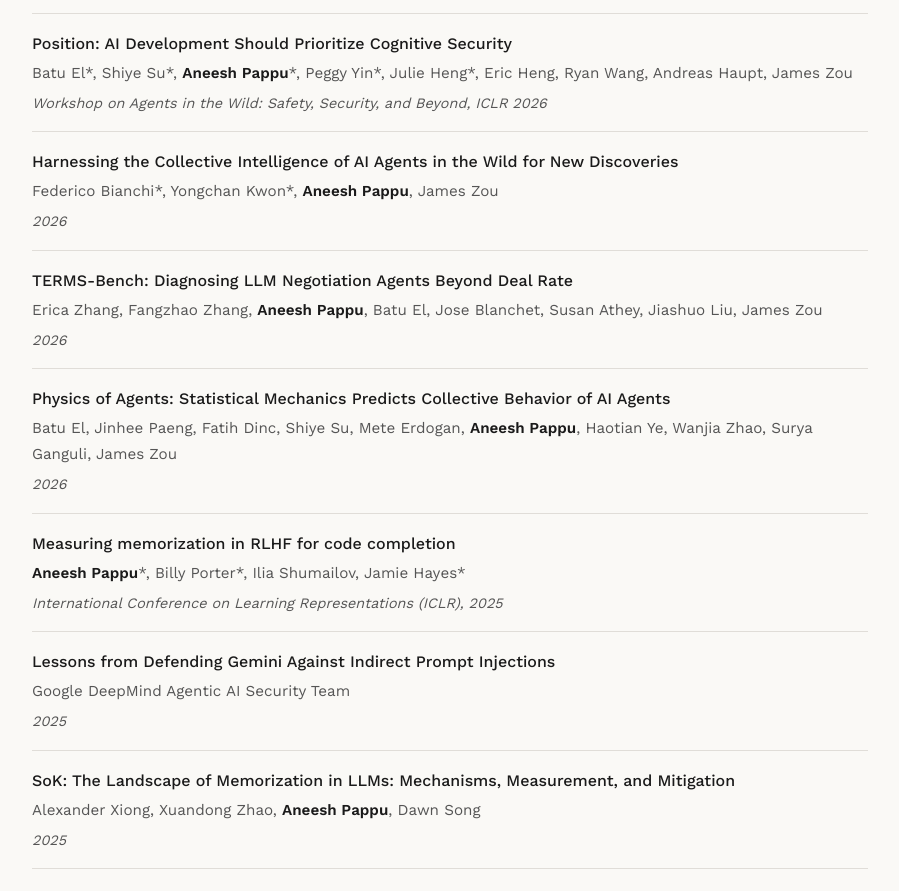
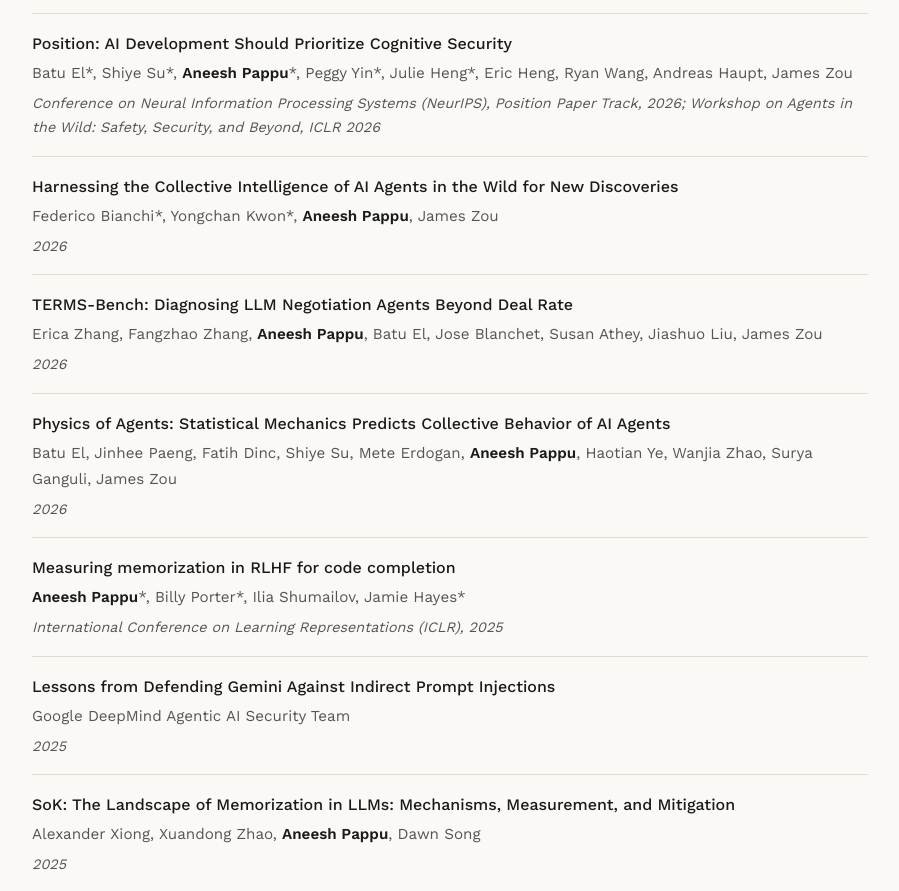
Before and after one commit to apappu97/apappu97.github.io, a plain HTML site: page index.html in a window 1280 px wide. Shown: the part 2738-3629 px from the top of the page, without its empty margins (190-1089 px from the left). Drawn offline with nearby package versions, Linux system fonts and the light colour scheme.

Commit message:
Add NeurIPS 2026 Position Paper Track venue for Cognitive Security paper
Co-Authored-By: Claude Opus 5.5 <noreply@anthropic.com>

```diff
--- a/index.html
+++ b/index.html
@@ -183,7 +183,7 @@
           <li class="pub-item">
             <div class="pub-title"><a href="https://iclr.cc/virtual/2026/10016377">Position: AI Development Should Prioritize Cognitive Security</a></div>
             <div class="pub-authors">Batu El*, Shiye Su*, <strong>Aneesh Pappu</strong>*, Peggy Yin*, Julie Heng*, Eric Heng, Ryan Wang, Andreas Haupt, James Zou</div>
-            <div class="pub-venue">Workshop on Agents in the Wild: Safety, Security, and Beyond, ICLR 2026</div>
+            <div class="pub-venue">Conference on Neural Information Processing Systems (NeurIPS), Position Paper Track, 2026; Workshop on Agents in the Wild: Safety, Security, and Beyond, ICLR 2026</div>
           </li>
           <li class="pub-item">
             <div class="pub-title"><a href="https://arxiv.org/abs/2606.10402">Harnessing the Collective Intelligence of AI Agents in the Wild for New Discoveries</a></div>
```
